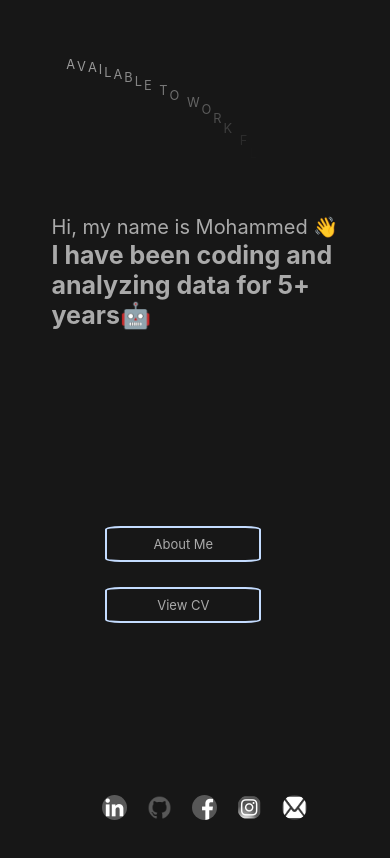
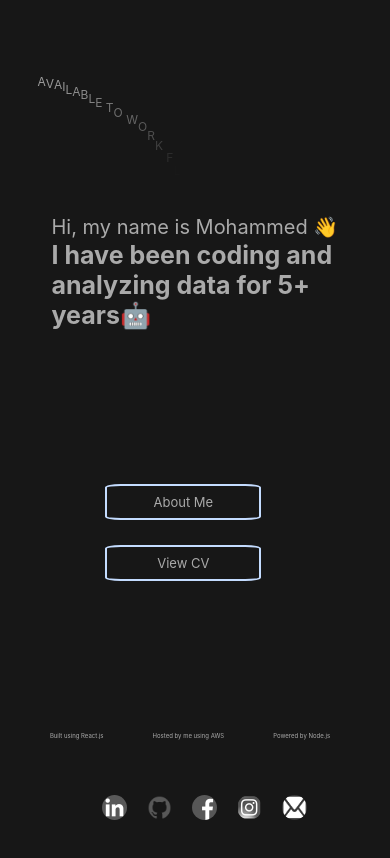
Before and after one commit to Mohammed-Bakhshi/Digital-Portfolio, a React (Create React App) app in the folder Frontend/: page / in a window 390 px wide. Shown: the top 858 px of the page. Built offline with nearby package versions, Linux system fonts and the light colour scheme.

Commit message:
Add files via upload

```diff
--- a/Frontend/src/Aboutme.js
+++ b/Frontend/src/Aboutme.js
@@ -71,13 +71,14 @@ const MainContent = () => {
   const linksContainerStyle = {
     display: 'flex',
     justifyContent: 'center',
+    marginLeft:'-15px',
     marginBottom: '0rem',
-    gap: isMobileView ? '35%' : '40%',
+    gap: isMobileView ? '50%' : '40%',
   };
 
   const linkStyle = {
     fontSize: isMobileView ? '80%' : '120%',
-    marginRight: isMobileView ? '-20px' : '-2%',
+    marginRight: isMobileView ? '0' : '-2%',
     cursor: 'pointer',
     textDecoration: 'none',
     color: '#aaa',
@@ -111,12 +112,12 @@ const MainContent = () => {
     justifyContent: 'center',
     marginTop: '2rem',
     marginBottom: '2rem',
-    gap: isMobileView ? '8%' : '10%',
+    gap: isMobileView ? '10%' : '10%',
     position:'relative',
   };
 
   const SmallLogoStyle = {
-    height: isMobileView ? '20px' : '30px',
+    height: isMobileView ? '25px' : '30px',
     margin: isMobileView ? '5px' : '5px',
     marginLeft: isMobileView ? '0' : '35px',
     borderRadius: '10px',
@@ -126,7 +127,7 @@ const MainContent = () => {
 
 
   const logoStyle = {
-    width: isMobileView ? '25px' : '50px',
+    width: isMobileView ? '30px' : '50px',
     height: 'auto',
     transition: 'filter 0.3s',
     filter: 'grayscale(100%)', // Start with grayscale
@@ -185,7 +186,7 @@ const MainContent = () => {
             </p>
           </div>
           {isMobileView && (
-            <p style={{ ...pcParagraphStyle, display: 'block', textAlign: 'left', marginTop: '2rem', width: '90%', fontSize: '18px' }}>
+            <p style={{ ...pcParagraphStyle, display: 'block', textAlign: 'left',marginLeft:'15px', marginTop: '2rem', width: '95%', fontSize: '18px' }}>
               Hey, my name is  Mohammed. I've been working as a data analyst and web developer for over 5 years.
               Along the way, I've picked up a bunch of programming languages and tools that help me get the job done. When I'm not at work, you can find me doing LeetCode, watching anime, or playing games.
             </p>
--- a/Frontend/src/App.js
+++ b/Frontend/src/App.js
@@ -85,8 +85,8 @@ const Portfolio = () => {
     gap: '10%',
     position: 'fixed',
     flexDirection: isMobileView ? 'column' : 'row', // Change flex direction based on view
-    bottom: isMobileView ? '25%' : '35%',
-    left: '47%',
+    bottom: isMobileView ? '30%' : '35%',
+    left:isMobileView?'47%':'48.5%',
     transform: 'translateX(-50%)',
     zIndex: 1,
   };
@@ -143,9 +143,9 @@ const Portfolio = () => {
                   }
                   .ml13 {
                     font-weight:400px;
-                    font-size: ${isMobileView ? '80%' : '1.7em'};
+                    font-size: ${isMobileView ? '75%' : '1.5em'};
                     text-transform: uppercase;
-                    letter-spacing: ${isMobileView ?'2px':'10px'};
+                    letter-spacing: ${isMobileView ?'0px':'5px'};
                   }
                   .ml13 .letter {
                     display: inline-block;
@@ -160,7 +160,7 @@ const Portfolio = () => {
 
                   <div style={{
                     textAlign: 'left',
-                    top: '32%',
+                    top:isMobileView?'32%': '35%',
                     position: 'fixed',
                     width: isMobileView ? '75%' : '50%',
                     transform: 'translateY(-50%)',
@@ -173,7 +173,7 @@ const Portfolio = () => {
                     </h2>
                   </div>
 
-                  <div ref={textWrapperRef} className="ml13" style={{  fontWeight:'300px',marginTop: isMobileView ? '5%' : '5%', marginLeft: isMobileView ? '9%' : '15%', maxWidth: isMobileView ? '90%' : '80%', textAlign: 'center',position:'relative' }}>
+                  <div ref={textWrapperRef} className="ml13" style={{ marginTop: isMobileView ? '10%' : '3%', marginLeft: isMobileView ? '-10%' : '15%', maxWidth: isMobileView ? '95%' : '80%', textAlign: 'center',position:'relative' }}>
                     <h2 className="ml13">
                       Available to work <br />
                       <span style={{ display: 'block', fontSize: isMobileView ? '11px' : '1px', fontWeight: 'normal', color: '#aaa' }}>Flexible salary</span>
@@ -266,7 +266,7 @@ const Portfolio = () => {
                 </a>
               </div>
 
-              {!isMobileView && (
+
                 <div style={{
                   display: 'flex',
                   justifyContent: 'center',
@@ -275,14 +275,14 @@ const Portfolio = () => {
                   position: 'fixed',
                   bottom: '100px',
                   width: '100%',
-                  fontSize: '80%',
+                  fontSize:isMobileView? '30%': '80%',
                   gap: '10%',
                 }}>
                   <p style={{ marginRight: '10px' }}>Built using React.js</p>
                   <p style={{ marginRight: '10px' }}>Hosted by me using AWS</p>
                   <p style={{ marginRight: '10px' }}>Powered by Node.js</p>
                 </div>
-              )}
+
             </>
           }
         />
```
